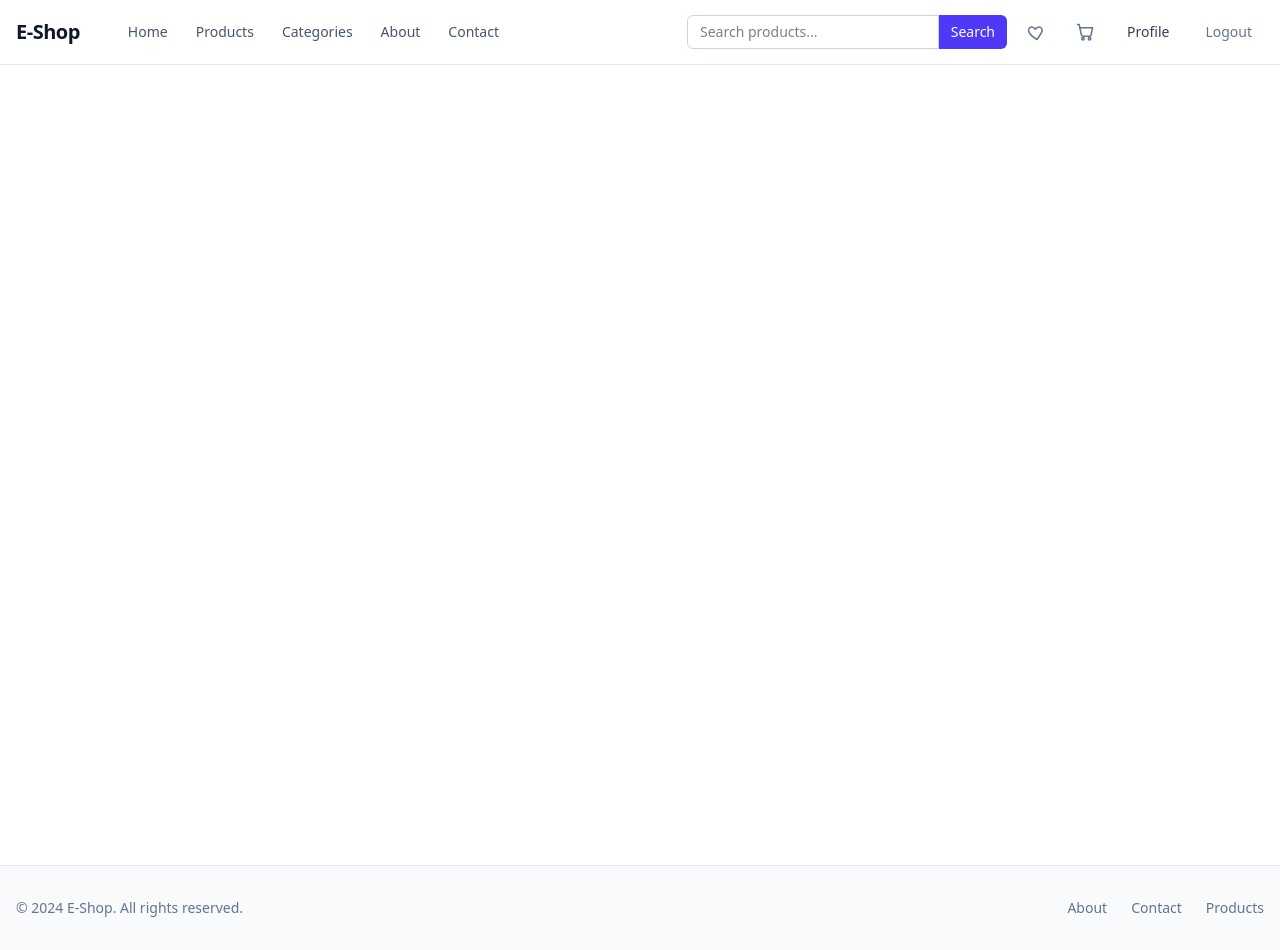
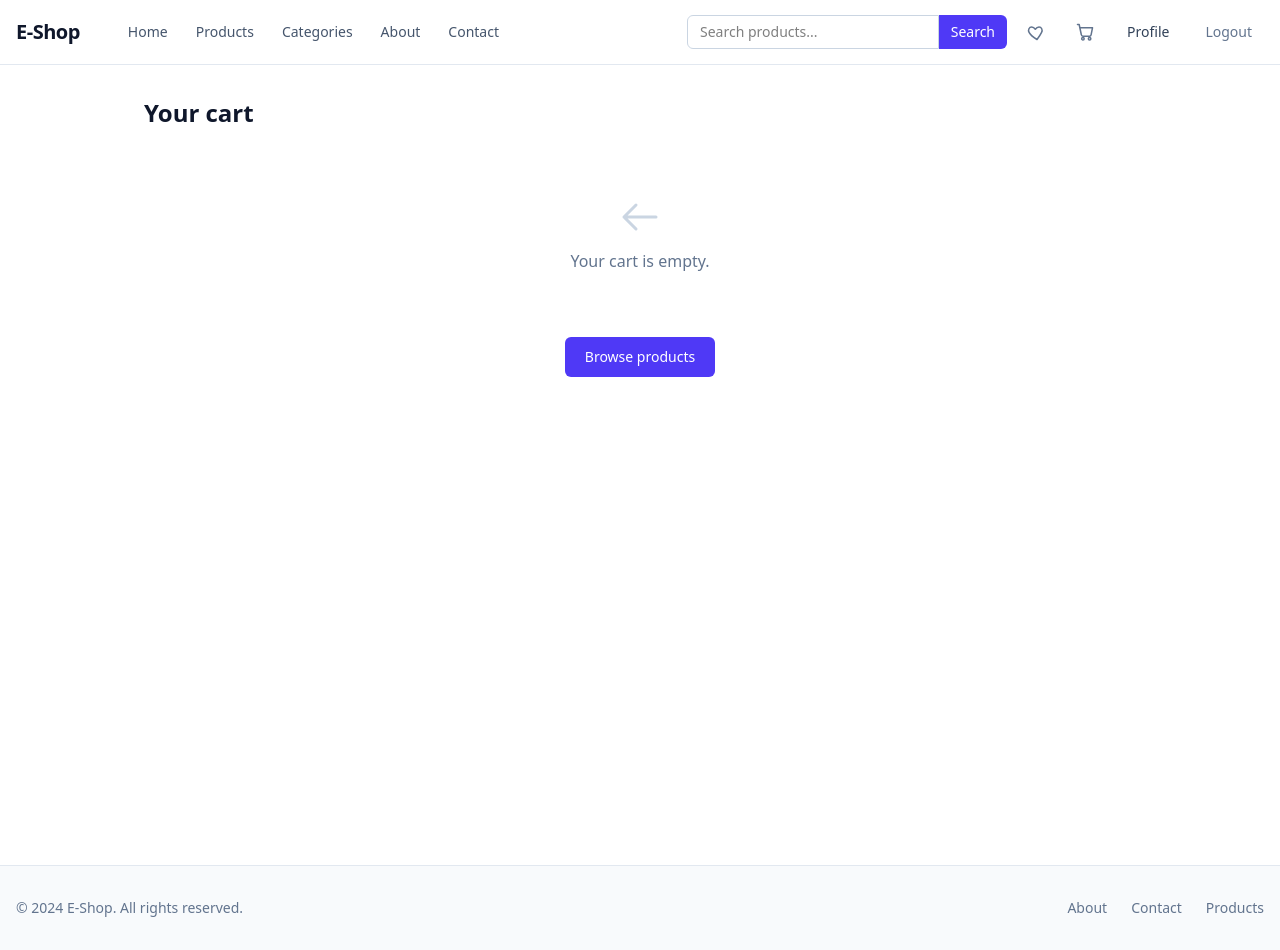
Before and after one commit to sarahibrahim0/E-Commerce, an Angular app: page /cart in a window 1280 px wide. Built offline with nearby package versions, Linux system fonts and the light colour scheme; sample sign-in values are in the browser's storage.

Commit message:
feat: add cart page

```diff
--- /dev/null
+++ b/src/app/storefront/cart/cart.component.html
@@ -0,0 +1,49 @@
+<div class="mx-auto max-w-5xl px-4 py-8">
+  <h1 class="text-2xl font-bold text-slate-900">Your cart</h1>
+
+  @if (cart.count() === 0) {
+    <app-empty-state message="Your cart is empty." />
+    <div class="text-center">
+      <a routerLink="/products" class="inline-block rounded-md bg-indigo-600 px-5 py-2.5 text-sm font-medium text-white hover:bg-indigo-700">
+        Browse products
+      </a>
+    </div>
+  } @else {
+    <ul class="mt-6 divide-y divide-slate-200 rounded-lg border border-slate-200 bg-white">
+      @for (item of cart.items(); track item.product.id) {
+        <li class="flex gap-4 p-4">
+          <a routerLink="/product/{{ item.product.id }}" class="h-24 w-24 shrink-0 overflow-hidden rounded-md bg-slate-100">
+            @if (item.product.image.url) {
+              <img [src]="item.product.image.url" [alt]="item.product.name" class="h-full w-full object-cover" />
+            }
+          </a>
+          <div class="flex flex-1 flex-col justify-between">
+            <div class="flex items-start justify-between gap-4">
+              <div>
+                <a routerLink="/product/{{ item.product.id }}" class="font-medium text-slate-800 hover:text-indigo-600">{{ item.product.name }}</a>
+                <p class="text-sm text-slate-500">{{ formatPrice(item.product.price) }}</p>
+              </div>
+              <button type="button" class="text-sm text-rose-500 hover:underline" (click)="cart.remove(item.product.id)">Remove</button>
+            </div>
+            <div class="flex items-center justify-between">
+              <div class="flex items-center rounded-md border border-slate-300">
+                <button type="button" class="px-3 py-1 text-slate-600" (click)="cart.updateQuantity(item.product.id, item.quantity - 1)">&minus;</button>
+                <span class="w-10 text-center text-sm" data-testid="qty">{{ item.quantity }}</span>
+                <button type="button" class="px-3 py-1 text-slate-600" (click)="cart.updateQuantity(item.product.id, item.quantity + 1)">+</button>
+              </div>
+              <p class="font-semibold text-slate-900">{{ formatPrice(item.product.price * item.quantity) }}</p>
+            </div>
+          </div>
+        </li>
+      }
+    </ul>
+
+    <div class="mt-6 flex flex-col items-end gap-3">
+      <p class="text-sm text-slate-500">Subtotal ({{ cart.count() }} items)</p>
+      <p class="text-2xl font-bold text-slate-900">{{ subtotal() }}</p>
+      <a routerLink="/checkout" class="rounded-md bg-slate-900 px-6 py-3 text-sm font-medium text-white hover:bg-indigo-600">
+        Proceed to checkout
+      </a>
+    </div>
+  }
+</div>
--- a/src/app/storefront/cart/cart.component.ts
+++ b/src/app/storefront/cart/cart.component.ts
@@ -1,8 +1,21 @@
-import { Component } from '@angular/core';
+import { Component, computed, inject } from '@angular/core';
+import { RouterLink } from '@angular/router';
+import { CartStore } from '../../core/stores/cart.store';
+import { WishlistStore } from '../../core/stores/wishlist.store';
+import { formatPrice } from '../../core/utils/price';
+import { EmptyStateComponent } from '../../shared/empty-state/empty-state.component';
 
 @Component({
   selector: 'app-cart',
   standalone: true,
-  template: '',
+  imports: [RouterLink, EmptyStateComponent],
+  templateUrl: './cart.component.html',
+  styleUrl: './cart.component.scss',
 })
-export class CartComponent {}
+export class CartComponent {
+  protected readonly cart = inject(CartStore);
+  protected readonly wishlist = inject(WishlistStore);
+
+  protected readonly formatPrice = formatPrice;
+  protected readonly subtotal = computed(() => formatPrice(this.cart.subtotal()));
+}
```
Also changed, not shown: src/app/storefront/cart/cart.component.scss (added).
